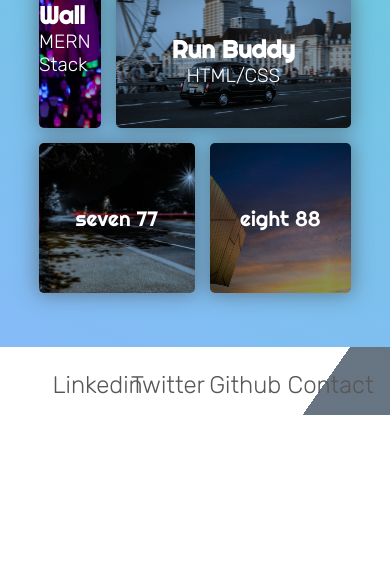
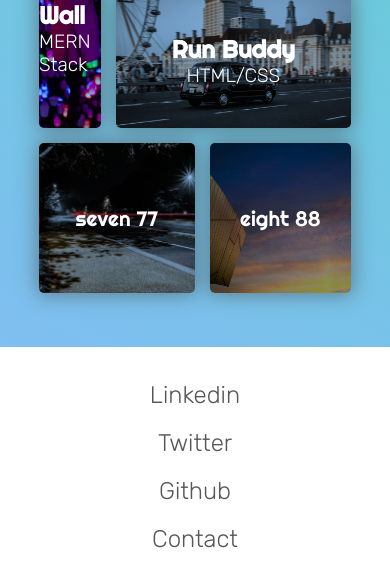
Before and after one commit to wa20/2-Personal-Profile-Page, a plain HTML site: page index.html in a window 390 px wide. Shown: the part 1838-2425 px from the top of the page. Before the commit the page ends 2253 px from the top, so only its background shows below. Drawn offline with Linux system fonts and the light colour scheme; a web font is replaced by a local one.

Commit message:
footer fixes for mobile view

```diff
--- a/style.css
+++ b/style.css
@@ -432,7 +432,7 @@ h2 {
    backdrop-filter:blur(15px);
    left: 0;
    bottom: 0;
-   width: 100%;
+   min-width: 100vw;
    padding: 1.5rem;
    z-index: 3;
  }
@@ -444,11 +444,28 @@ h2 {
 
  }
 
+ .footer-nav {
+   margin: 10px;
+ }
 
- .footer-nav {
-   width: 50px;
-   height: 20px;
- }
+
+ @media(max-width: 600px){
+  .footer-links {
+    display: flex;
+    flex-wrap: wrap;
+    flex-direction: column;
+
+  }
+}
+
+
+@media(max-width: 600px){
+  footer {
+    background: white;
+
+
+  }
+}
 
  /*========
 11 - Footer Elements
```
